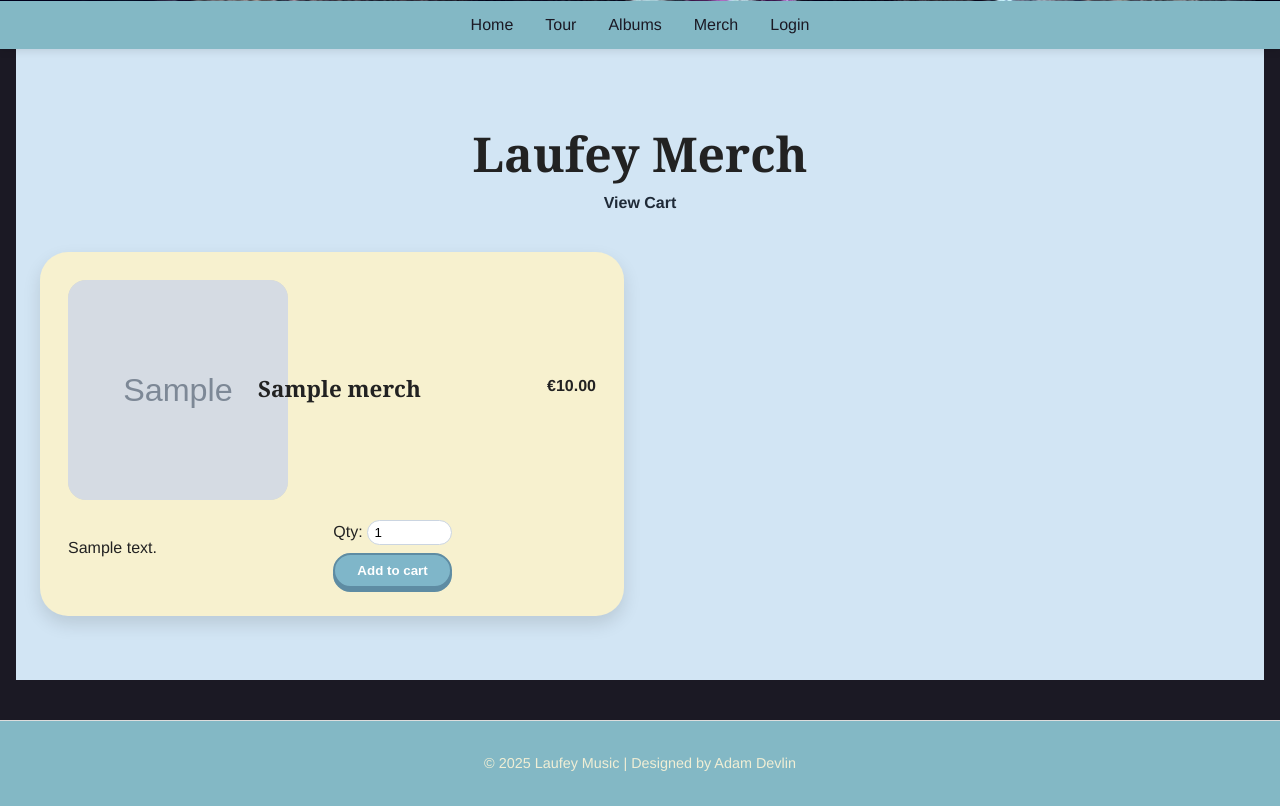
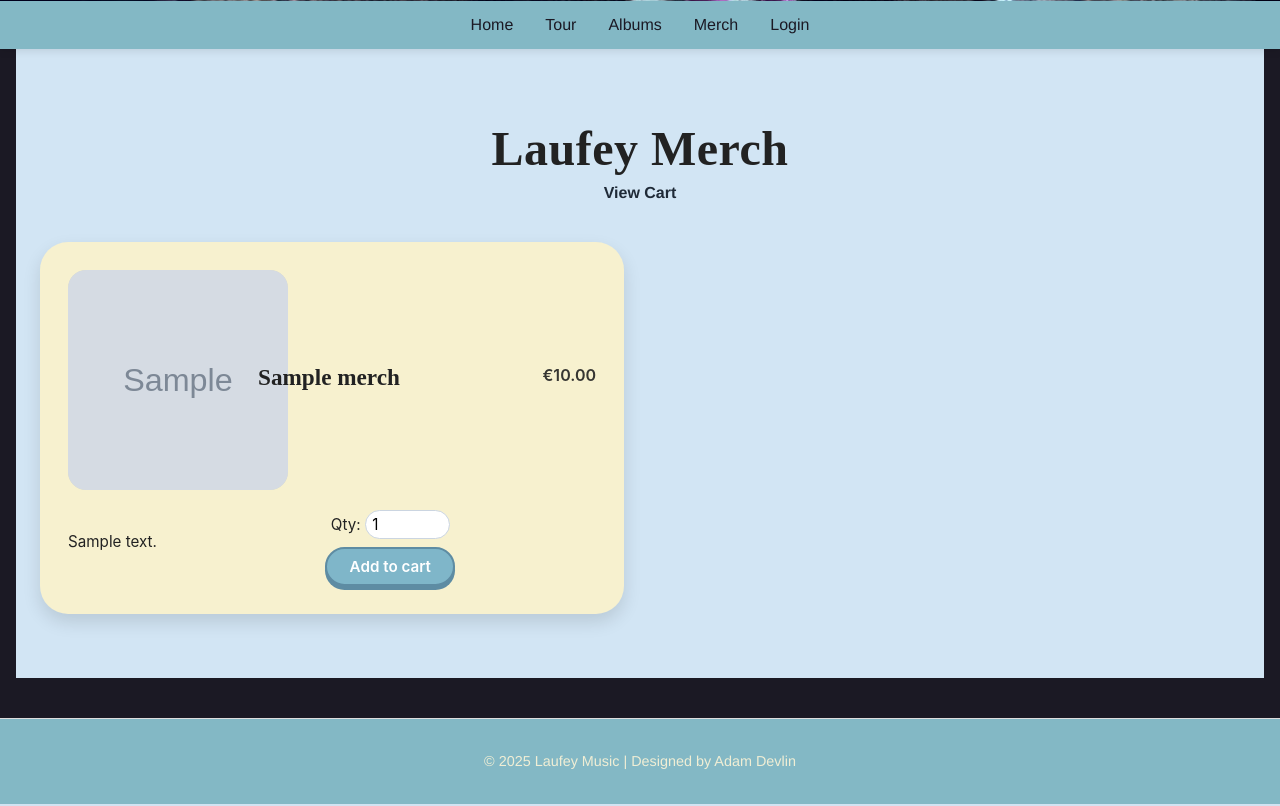
Before and after one commit to G00437074/adamdevproject, a PHP site: page /merch.php in a window 1280 px wide. Shown: the part 379-1185 px from the top of the page. Run offline with PHP 8.4, Linux system fonts and the light colour scheme; tables that the repository leaves empty hold one stand-in row (values such as "Sample post"); grey boxes marked "Sample" are stand-in pictures.

Commit message:
Updating CSS

```diff
--- a/css/style.css
+++ b/css/style.css
@@ -669,9 +669,10 @@ body {
 /* Grid layout similar to album cards */
 .product-grid {
     display: grid;
-    grid-template-columns: repeat(2, 1fr); /* ✅ two per row */
+    grid-template-columns: repeat(2, minmax(0, 1fr));
     gap: 2rem;
 }
+
 /* Individual product card */
 .product {
     display: grid;
@@ -695,10 +696,8 @@ body {
 
 /* Text area */
 .product h3 {
-    margin: 0 0 0.25rem;
-    font-size: 1.4rem;
+    margin: 0 0 0.3rem;
 }
-
 .product .price {
     margin: 0 0 0.5rem;
     font-weight: 700;
@@ -758,3 +757,45 @@ body {
         width: 220px;
         height: 220px;
     }
+
+
+/* ===== Merch Typography Fix ===== */
+
+/* Page title */
+.merch-page h1 {
+    font-family: "Playfair Display", serif;  /* elegant album-style serif */
+    font-weight: 700;
+    letter-spacing: 0.5px;
+}
+
+/* Product titles */
+.product h3 {
+    font-family: "Playfair Display", serif;
+    font-size: 1.45rem;
+    font-weight: 700;
+    line-height: 1.15;
+}
+
+/* Price */
+.product .price {
+    font-family: "Inter", system-ui, sans-serif;
+    font-size: 1rem;
+    font-weight: 600;
+    opacity: 0.9;
+}
+
+/* Description text */
+.product p {
+    font-family: "Inter", system-ui, sans-serif;
+    font-size: 0.95rem;
+    line-height: 1.45;
+    max-width: 420px;
+}
+
+/* Qty + Button text */
+.product form,
+.product input,
+.product button {
+    font-family: "Inter", system-ui, sans-serif;
+    font-size: 0.95rem;
+}
```
